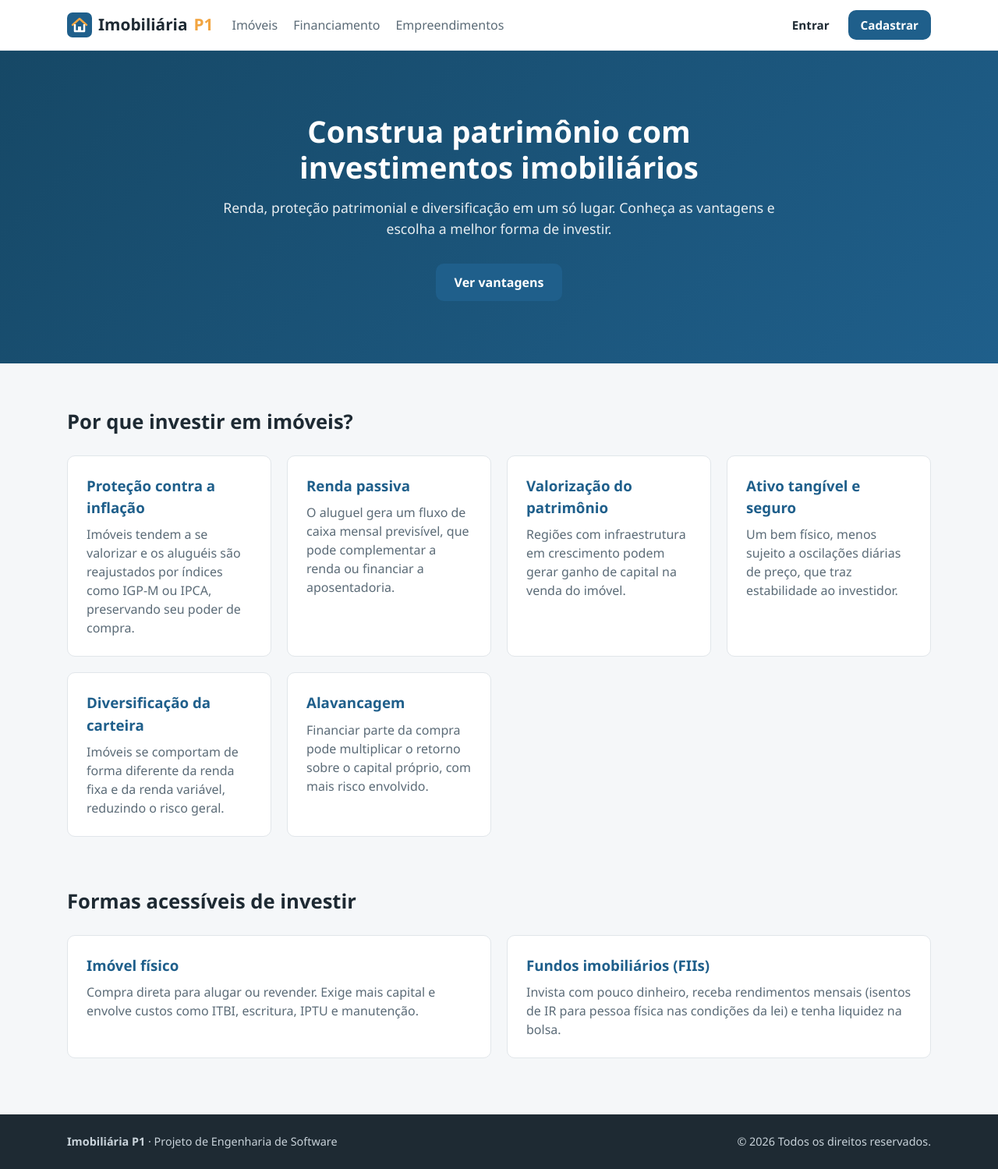
After one commit to devmarcos-santos/Projeto-P1-E.S, a Flask app: page /empreendimentos in a window 1280 px wide. The commit adds this page. Shown: the whole page at 78% size. Run offline with Flask 3, Linux system fonts and the light colour scheme.

Commit message:
feat:foi criado pagina de empreendimentos

```diff
--- a/app.py
+++ b/app.py
@@ -54,6 +54,9 @@ def index():
 def financiamento():
   return render_template("financiamento.html")
 
+@app.route("/empreendimentos")
+def empreendimentos():
+  return render_template("empreendimentos.html")
 
 @app.errorhandler(404)
 def pagina_nao_encontrada(erro):
--- a/static/css/style.css
+++ b/static/css/style.css
@@ -411,3 +411,15 @@ a {
     margin-top: 8px;
     color: var(--cor-texto-suave);
 }
+/*Empreendimentos*/
+.aviso{
+    background: var(--cor-superficie);
+    border: 1px solid var(--cor-borda);
+    border-radius: var(--raio);
+    padding: 24px;
+    transition: border-color 0.2s, box-shadow 0.2s;
+}
+.aviso:hover{
+    border-color: var(--cor-primaria);
+    box-shadow: var(--sombra);
+}
--- a/templates/base.html
+++ b/templates/base.html
@@ -16,7 +16,7 @@
             <nav class="menu" aria-label="Navegação principal">
                 <a href="/imoveis">Imóveis</a>
                 <a href="{{ url_for('financiamento') }}">Financiamento</a>
-                <a href="/empreendimentos">Empreendimentos</a>
+                <a href="{{ url_for('empreendimentos') }}">Empreendimentos</a>
             </nav>
             <div class="topo__acoes">
                 <a href="/login" class="botao botao--texto">Entrar</a>
--- /dev/null
+++ b/templates/empreendimentos.html
@@ -0,0 +1,68 @@
+{% extends "base.html" %}
+
+{% block conteudo %}
+
+    <section class="hero">
+        <div class="container hero__conteudo">
+            <h1>Construa patrimônio com investimentos imobiliários</h1>
+            <p>Renda, proteção patrimonial e diversificação em um só lugar. Conheça as vantagens e escolha a melhor forma de investir.</p>
+
+            <div class="hero__acoes">
+                <a href="#vantagens" class="botao botao--primario botao--grande">Ver vantagens</a>
+            </div>
+        </div>
+    </section>
+
+    <main>
+        <section class="container secao" id="vantagens">
+            <div class="secao__cabecalho">
+                <h2>Por que investir em imóveis?</h2>
+            </div>
+            <div class="grade-servicos">
+                <article class="card-servico">
+                    <h3>Proteção contra a inflação</h3>
+                    <p>Imóveis tendem a se valorizar e os aluguéis são reajustados por índices como IGP-M ou IPCA, preservando seu poder de compra.</p>
+                </article>
+                <article class="card-servico">
+                    <h3>Renda passiva</h3>
+                    <p>O aluguel gera um fluxo de caixa mensal previsível, que pode complementar a renda ou financiar a aposentadoria.</p>
+                </article>
+                <article class="card-servico">
+                    <h3>Valorização do patrimônio</h3>
+                    <p>Regiões com infraestrutura em crescimento podem gerar ganho de capital na venda do imóvel.</p>
+                </article>
+                <article class="card-servico">
+                    <h3>Ativo tangível e seguro</h3>
+                    <p>Um bem físico, menos sujeito a oscilações diárias de preço, que traz estabilidade ao investidor.</p>
+                </article>
+                <article class="card-servico">
+                    <h3>Diversificação da carteira</h3>
+                    <p>Imóveis se comportam de forma diferente da renda fixa e da renda variável, reduzindo o risco geral.</p>
+                </article>
+                <article class="card-servico">
+                    <h3>Alavancagem</h3>
+                    <p>Financiar parte da compra pode multiplicar o retorno sobre o capital próprio, com mais risco envolvido.</p>
+                </article>
+            </div>
+        </section>
+
+        <section class="container secao" id="formas">
+            <div class="secao__cabecalho">
+                <h2>Formas acessíveis de investir</h2>
+            </div>
+            <div class="grade-servicos">
+                <article class="card-servico">
+                    <h3>Imóvel físico</h3>
+                    <p>Compra direta para alugar ou revender. Exige mais capital e envolve custos como ITBI, escritura, IPTU e manutenção.</p>
+                </article>
+                <article class="card-servico">
+                    <h3>Fundos imobiliários (FIIs)</h3>
+                    <p>Invista com pouco dinheiro, receba rendimentos mensais (isentos de IR para pessoa física nas condições da lei) e tenha liquidez na bolsa.</p>
+                </article>
+            </div>
+        </section>
+
+    </main>
+</body>
+</html>
+{% endblock %}
```
